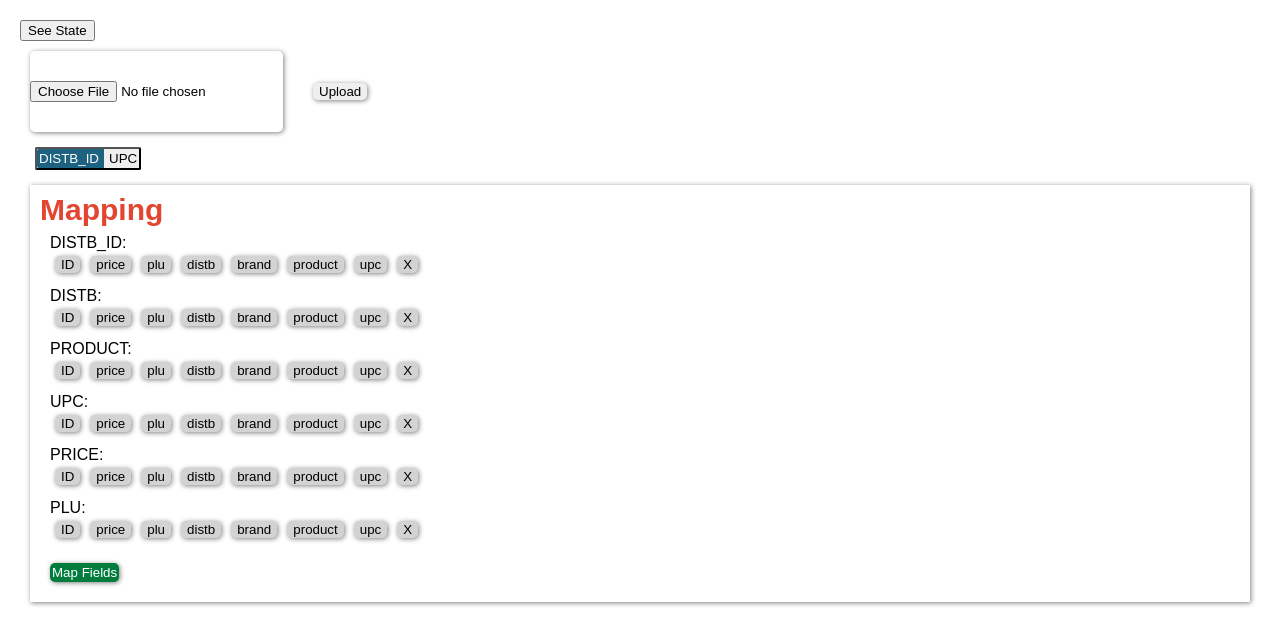
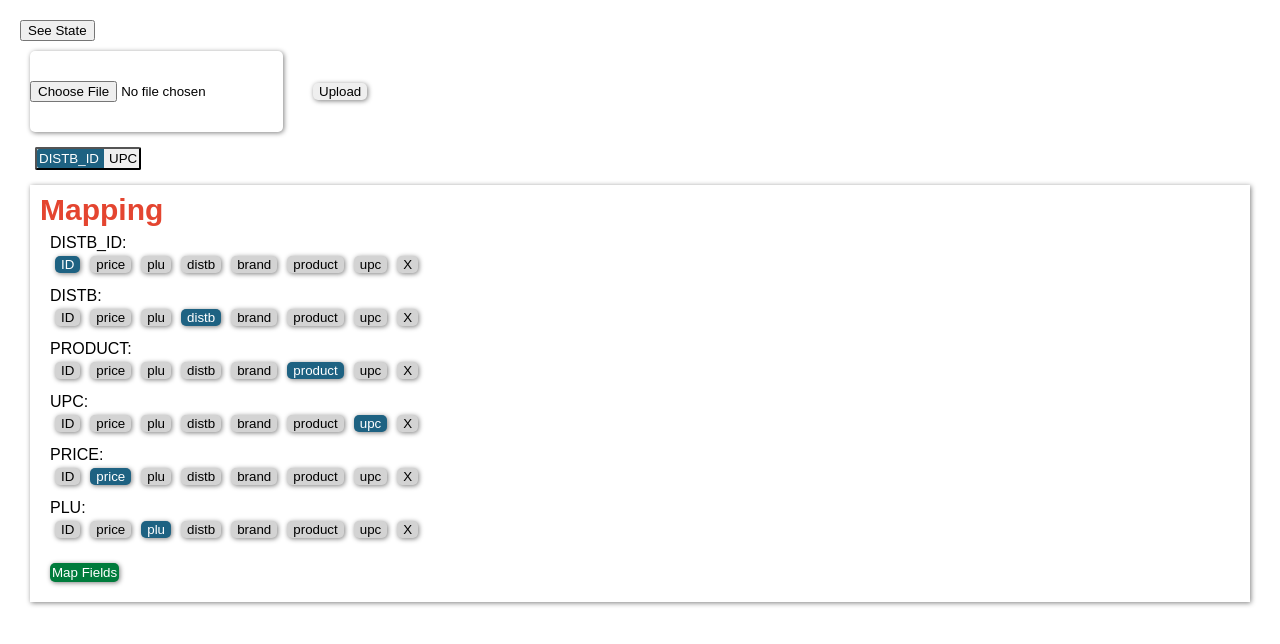
Before and after one commit to andrew-elmore/harmonizer-backend, a React (Create React App) app in the folder frontend/: page / in a window 1280 px wide. Shown: the top 644 px of the page. Built offline with nearby package versions, Linux system fonts and the light colour scheme.

Commit message:
price and plu

```diff
--- a/frontend/src/components/Main.js
+++ b/frontend/src/components/Main.js
@@ -101,20 +101,21 @@ class Main extends React.Component {
         this.setState({ ['indexingIdType']: type})
     }
 
-    submitMapping(distbName, distbIdName, productName, upcName) {
+    submitMapping(mappedFieldNames) {
+        console.log("submitMapping mappedFieldNames: ", Object.entries(mappedFieldNames)); console.log("~~~~~~~~~~~~~~~~~~~~~~~~~~~~~~~~~~~");
+
         const rawData = this.state.rawData
         let mappedData = rawData.map((row) => {
             let nums = '1234567890'
             let distbId
-            if (row[distbIdName]) {
-                distbId = row[distbIdName].split('').filter((char) => { return nums.includes(char) }).join('')
+            if (row[mappedFieldNames['distibId']]) {
+                distbId = row[mappedFieldNames['distibId']].split('').filter((char) => { return nums.includes(char) }).join('')
             }
-            return {
-                distb: row[distbName],
-                distbId: distbId,
-                product: row[productName],
-                upc: row[upcName] || ''
-            }
+            let mappedRow = {}
+            Object.entries(mappedFieldNames).forEach(([fieldName, rowName]) => {
+                mappedRow[fieldName] = row[rowName]
+            })
+            return mappedRow
         });
         console.log("submitMapping mappedData: ", mappedData); console.log("~~~~~~~~~~~~~~~~~~~~~~~~~~~~~~~~~~~");
 
--- a/frontend/src/components/mapping/mapping.js
+++ b/frontend/src/components/mapping/mapping.js
@@ -1,52 +1,47 @@
-import React, {useState} from 'react'
+import React, { useState, useReducer} from 'react'
 import { mappingStyle, tLBlue } from './../styles'
+
+const reducer = (state, action) => {
+    Object.freeze(state)
+    return ({...state, [action.type]: action.payload})
+}
 
 const Mapping = (props) => {
 
 
 
-
-    // const [distb, setDistib] = useState('Supplier')
-    // const [distbId, setDistibId] = useState('ID')
-    // const [product, setProduct] = useState('name')
-    const [distbId, setDistibId] = useState('')
-    const [distb, setDistib] = useState('')
-    const [product, setProduct] = useState('')
-    const [upc, setUpc] = useState('')
-    const [price, setPrice] = useState('')
-    const [plu, setPlu] = useState('')
-
-
-    // const indexingIdType = props.indexingIdType
-    // const setIndexingIdType = props.setIndexingIdType
-
+    const [state, dispatch] = useReducer(reducer, {
+        distbId: 'ID',
+        distb: 'distb',
+        product: 'product',
+        upc: 'upc',
+        price: 'price',
+        plu: 'plu'
+    })
 
     if (props.rawData.length === 0) {return null}
 
 
     const sourceFields = Object.keys(props.rawData[0])
-    if (sourceFields.includes('DISTB_ID')) { setDistibId('DISTB_ID')}
-    if (sourceFields.includes('DISTB')) { setDistibId('DISTB')}
-    if (sourceFields.includes('PRODUCT')) { setProduct('PRODUCT')}
-    // if (sourceFields.includes('UPC')) { setUpc('UPC')}
 
-    const conversionFields = [
-        ['DISTB_ID', (sourceField) => { setDistibId(sourceField) }, distbId],
-        ['DISTB', (sourceField) => { setDistib(sourceField) }, distb],
-        ['PRODUCT', (sourceField) => { setProduct(sourceField) }, product],
-        ['UPC', (sourceField) => { setUpc(sourceField) }, upc],
-        ['PRICE', (sourceField) => { setPrice(sourceField) }, price],
-        ['PLU', (sourceField) => { setPlu(sourceField) }, plu],
-    ]
 
-    const xButton = (stateField, setField) => {
+    const conversionFields = {
+        distbId: 'DISTB_ID',
+        distb: 'DISTB',
+        product: 'PRODUCT',
+        upc: 'UPC',
+        price: 'PRICE',
+        plu: 'PLU',
+    }
+
+    const xButton = (fieldName) => {
         let buttonType = mappingStyle.line.unselectedButton
-        if (null === stateField) { buttonType = mappingStyle.line.selectedButton }
+        if (null === state.title) { buttonType = mappingStyle.line.selectedButton }
         return (
             <button
                 key={'x'}
                 style={{ ...buttonType }}
-                onClick={() => { setField(null) }}
+                onClick={() => { dispatch({ type: fieldName, payload: null }) }}
             >X</button>
         )
     }
@@ -54,32 +49,35 @@ const Mapping = (props) => {
 
 
 
+    console.log(sourceFields)
     return (
         <div style={mappingStyle.container}>
             <h1>Mapping</h1>
-                {conversionFields.map(([title, setField, stateField]) => {
+                {Object.entries(state).map(([fieldName, corespondingField]) => {
+                    const title = conversionFields[fieldName]
                     return (
                         <div style={mappingStyle.line.container} key={title}>
                             <div style={mappingStyle.line.title}>{title}: </div>
                             {sourceFields.map((sourceField) => {
 
                                 let buttonType = mappingStyle.line.unselectedButton
-                                    if (sourceField === stateField) { buttonType = mappingStyle.line.selectedButton }
+                                if (sourceField === corespondingField) { buttonType = mappingStyle.line.selectedButton }
                                 return (<button
                                     key={sourceField}
                                     style={{ ...buttonType }}
-                                        onClick={() => { setField(sourceField) }}
+                                    onClick={() => { dispatch({ type: fieldName, payload: corespondingField}) }}
                                 >{sourceField}</button>)
                             })}
 
-                                {xButton(stateField, setField)}
+                            {xButton(fieldName)}
                         </div>
+
                     )
                 })}
 
             <button
                 style={{ ...mappingStyle.submitButton }}
-                onClick={() => { props.submitMapping(distb, distbId, product, upc)}}
+                onClick={() => { props.submitMapping(state)}}
             >Map Fields</button>
         </div>
     )
```
Lines whose indentation alone changed are shown as unchanged.
